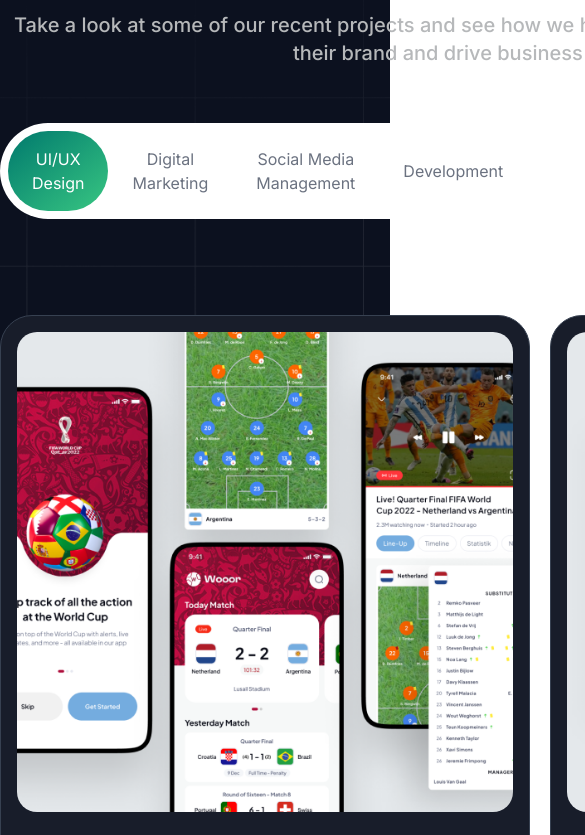
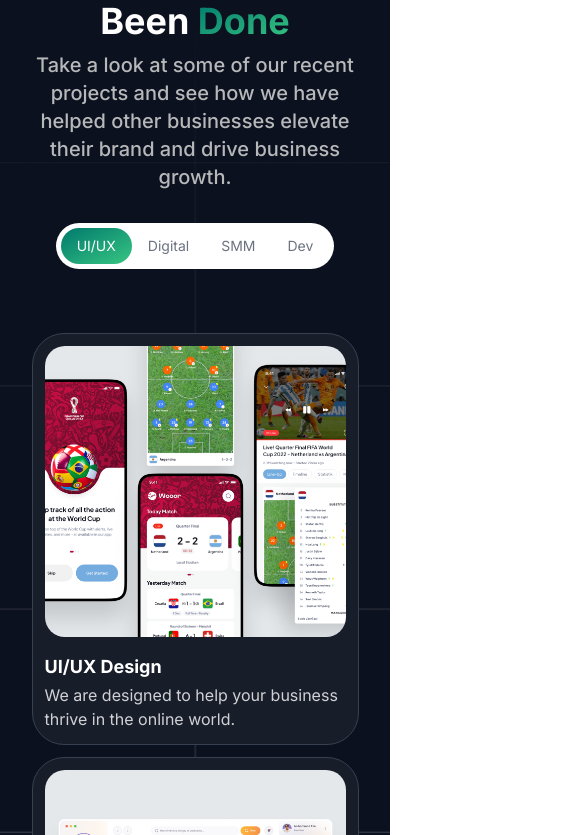
Before and after one commit to RaihanSyahSP/agenone, a Next.js app: page / in a window 390 px wide. Shown: the part 2689-3524 px from the top of the page, 585 px wide, since content can reach past the window. Built offline with nearby package versions, Linux system fonts and the light colour scheme.

Commit message:
refactor: edit responsive card tabs

```diff
--- a/src/components/button/index.tsx
+++ b/src/components/button/index.tsx
@@ -1,9 +1,12 @@
 import { cn } from "@/lib/utils";
 import { cva, type VariantProps } from "class-variance-authority";
 
-const button = cva(`flex justify-center items-center transition-all duration-300 ease-in-out
-                    rounded-full hover:shadow-[0px_24px_48px_-12px_rgba(56,198,130,0.18)]
-                    disabled:opacity-50 disabled:cursor-not-allowed`,
+const button = cva(
+                  cn(
+                      "flex justify-center items-center transition-all duration-300 ease-in-out",
+                      "rounded-full hover:shadow-[0px_24px_48px_-12px_rgba(56,198,130,0.18)]",
+                      "disabled:opacity-50 disabled:cursor-not-allowed"
+                  ),
                 {
                     variants: {
                         intent: {
--- a/src/components/tabs/index.tsx
+++ b/src/components/tabs/index.tsx
@@ -1,6 +1,6 @@
 "use client"
 
-import { useEffect, useState } from "react";
+import { useEffect, useRef, useState } from "react";
 import Image from "next/image";
 import Button from "../button";
 import { cn } from "@/lib/utils";
@@ -92,11 +92,41 @@
   },
 ];
 
-const tabsCard = ({ id, label, detailContent }: Content) => {
+function getAbbreviatedLabel(label: string, windowWidth: number) {
+    if (windowWidth < 500) {
+        switch (label) {
+            case "UI/UX Design":
+                return "UI/UX";
+            case "Digital Marketing":
+                return "Digital";
+            case "Social Media Management":
+                return "SMM";
+            case "Development":
+                return "Dev";
+            default:
+                return label;
+        }
+    }
+    return label;
+}
+
+
+const tabsCard = ({ detailContent }: Content) => {
     return (
-      <div className={cn("flex gap-[20px] mt-[40px]")}>
+        <div
+            className={cn(
+                "flex gap-[12px] flex-col mt-[32px]",
+                "md:flex-row xl:flex-row xl:gap-[20px] xl:mt-[40px]"
+            )
+        }>
         {detailContent.map((content, index) => (
-          <div key={index} className={cn("w-[530px] h-[655px] bg-secondary-800 rounded-[32px] p-[16px] border-gray-700 border")}>
+            <div key={index}
+                className={cn(
+                    "w-[327px] h-[412px] bg-secondary-800 rounded-[32px] p-[12px] border-gray-700 border",
+                    "md:w-[350px] md:h-[500px] md:p-[16px]",
+                    "xl:w-[530px] xl:h-[655px] xl:p-[16px]"
+                )
+            }>
             <div className="relative group cursor-pointer">
                 <Image
                     src={content.imagePath}
@@ -105,18 +135,25 @@
                     height={579}
                     className="object-cover rounded-[20px] transition-opacity duration-300 ease-in-out"
                 />
-                <div className="absolute inset-0 flex items-center justify-center bg-black opacity-0 rounded-[20px] group-hover:opacity-80 transition-opacity duration-300 ease-in-out">
+                <div
+                    className={cn(
+                        "absolute inset-0 flex items-center justify-center",
+                        "bg-black opacity-0 rounded-[20px]",
+                        "group-hover:opacity-80 transition-opacity duration-300 ease-in-out"
+                    )
+                }>
                     <Image
                         src="/hover-icon.png"
                         alt="hover-icon"
                         width={218}
                         height={218}
+                        className="object-cover"
                     />
                 </div>
             </div>
-            <div className="flex flex-col items-stretch text-left gap-[12px] pt-[24px]">
-              <h1 className="text-4xl-bold">{content.title}</h1>
-              <p className="text-xl-regular opacity-[0.8]">{content.content}</p>
+            <div className="flex flex-col items-stretch text-left pt-[16px] gap-[2px] md:gap-[12px] md:pt-[24px]">
+              <h1 className="text-lg-bold md:text-4xl-bold">{content.title}</h1>
+              <p className="opacity-[0.8] text-md-regular md:text-xl-regular">{content.content}</p>
             </div>
           </div>
         ))}
@@ -124,25 +161,40 @@
     );
 }
 
+
 const Tabs = () => {
     const [activeTab, setActiveTab] = useState(0);
+    const [windowWidth, setWindowWidth] = useState(0); // Initialize with 0 or some default value
+
+    useEffect(() => {
+        const handleWindowResize = () => {
+            setWindowWidth(window.innerWidth);
+        };
+        window.addEventListener('resize', handleWindowResize);
+        setWindowWidth(window.innerWidth);
+        return () => {
+            window.removeEventListener('resize', handleWindowResize);
+        };
+    }, []);
+
+
     return (
       <>
         <div className="mx-auto">
-            <div className="flex align-middle bg-white rounded-full p-[8px]">
+            <div className="flex align-middle bg-white rounded-full p-[5px] md:p-[8px]">
                 {tabsContents.map((tab, index) => (
                     <Button
                         key={index}
                         intent={activeTab === index ? "primary" : "secondary"}
-                        size="md"
+                        size={windowWidth < 768 ? "sm" : "md"}
                         onClick={() => setActiveTab(index)}
                     >
-                        {tab.label}
+                        {getAbbreviatedLabel(tab.label, windowWidth)}
                     </Button>
                 ))}
             </div>
         </div>
-        <div className="mx-auto ">
+        <div className="mx-auto">
             {tabsContents.map((tab, index) => (
                 <div key={index}>
                     {activeTab === index && tabsCard(tab)}
--- a/src/modules/project/index.tsx
+++ b/src/modules/project/index.tsx
@@ -4,14 +4,24 @@
 
 const ProjectModule = () => {
     return (
-      <div className={cn("w-full md:h-[1144px] lg:h-[1303px] bg-secondary-900 bg-[url('/backgroundProject.png')] bg-cover bg-center")}>
-        <div className={cn("text-white mx-auto", "lg:pt-[100px] lg:px-[80px] lg:w-[1280px] lg:h-[1103px]")}>
-          <div className='flex flex-col items-center gap-[56px]'>
-            <div className="text-center mx-auto flex flex-col align-middle gap-[24px] w-full">
+      <div
+        className={cn(
+          "w-full h-[1420px] bg-secondary-900 bg-[url('/backgroundProject.png')] bg-cover bg-center",
+          "md:h-[1144px] lg:h-[1303px]"
+        )
+      }>
+        <div
+          className={cn(
+            "text-white mx-auto pt-[56px] px-[30px]",
+            "xl:pt-[100px] xl:px-[80px] xl:w-[1280px] xl:h-[1103px]"
+          )
+        }>
+          <div className='flex flex-col items-center gap-[32px] lg:gap-[56px]'>
+            <div className="text-center mx-auto flex flex-col align-middle w-full gap-[8px] md:gap-[24px]">
               <h1 className="text-white text-5xl-bold md:display-lg-bold">
                 Our Project Have Been <span className="clip-text-gradient">Done</span>
               </h1>
-              <p className='text-xl-medium text-secondary-200 text-center w-[954px] mx-auto'>
+              <p className='text-xl-medium text-secondary-200 text-center mx-auto xl:w-[954px]'>
                 Take a look at some of our recent projects and see how we have helped other businesses elevate their brand and drive business growth.
               </p>
             </div>
```
Lines whose indentation alone changed are shown as unchanged.
